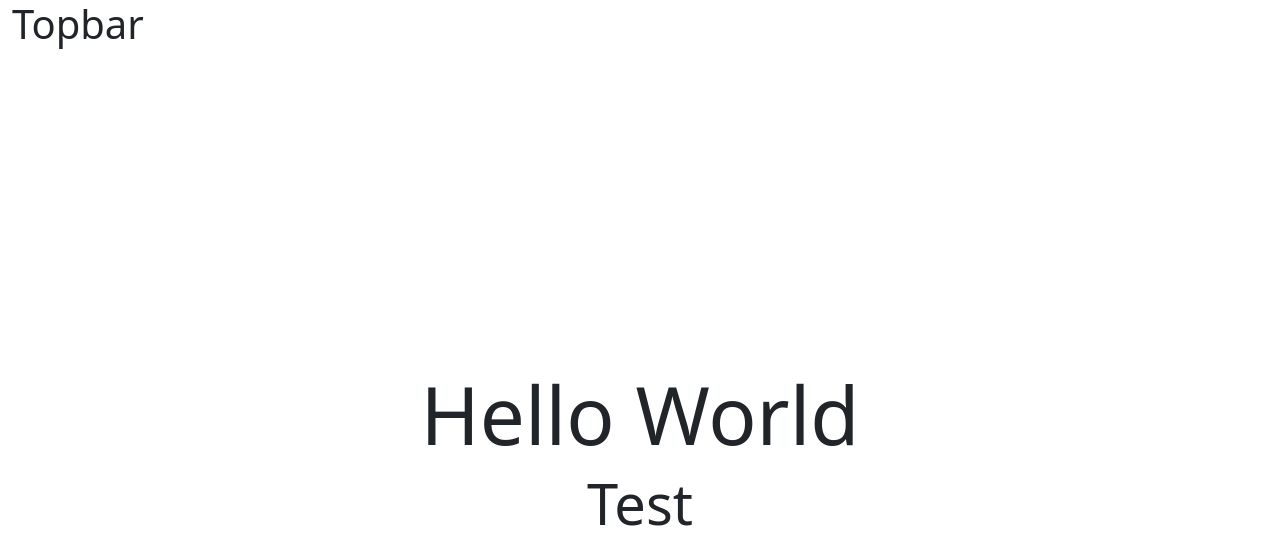
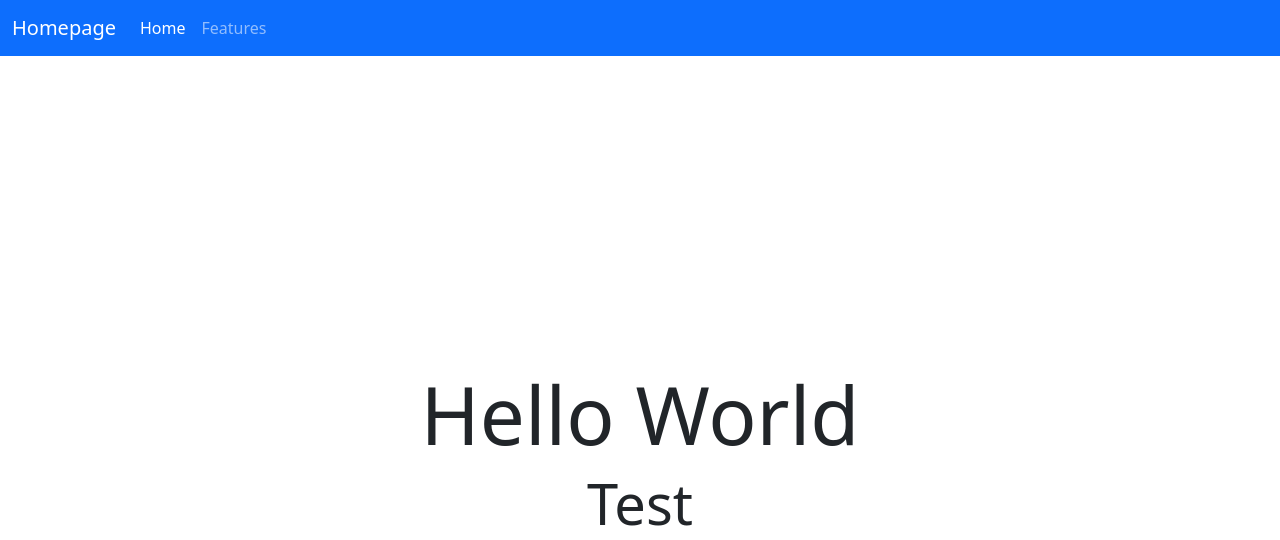
Before and after one commit to kidNordvoll/homepage, a Django app: page / in a window 1280 px wide. Shown: the top 540 px of the page. Run offline with Django 4.2, Linux system fonts and the light colour scheme.

Commit message:
Added topbar, another page, and added active page functions

```diff
--- a/page/urls.py
+++ b/page/urls.py
@@ -3,5 +3,5 @@ from . import views
 
 urlpatterns = [
     path('', views.index, name='index'),
-
+    path('features/', views.features, name='features'),
 ]
--- a/page/views.py
+++ b/page/views.py
@@ -3,3 +3,6 @@ from django.shortcuts import render
 # Create your views here.
 def index(request):
     return render(request, 'index.html')
+
+def features(request):
+    return render(request, 'features.html')
--- a/templates/partials/_topbar.html
+++ b/templates/partials/_topbar.html
@@ -1,5 +1,21 @@
-<section class="topbar">
-    <div class="container-fluid d-flex ">
-        <h1>Topbar</h1>
+<nav class="navbar bg-primary navbar-expand-lg" data-bs-theme="dark">
+    <div class="container-fluid">
+        <a class="navbar-brand" href="{% url 'index' %}">Homepage</a>
+        <button class="navbar-toggler" type="button" data-bs-toggle="collapse" data-bs-target="#navbarText"
+            aria-controls="navbarText" aria-expanded="false" aria-label="Toggle navigation">
+            <span class="navbar-toggler-icon"></span>
+        </button>
+        <div class="collapse navbar-collapse" id="navbarText">
+            <ul class="navbar-nav me-auto mb-2 mb-lg-0">
+                <li class="nav-item">
+                    <a class="nav-link {% if request.path == '/' %}active{% endif %}"
+                        href="{% url 'index' %}">Home</a>
+                </li>
+                <li class="nav-item">
+                    <a class="nav-link {% if request.path == '/features/' %}active{% endif %}"
+                        href="{% url 'features' %}">Features</a>
+                </li>
+            </ul>
+        </div>
     </div>
-</section>
+</nav>
```
Also changed, not shown: templates/features.html (added, +16 -0 lines).
